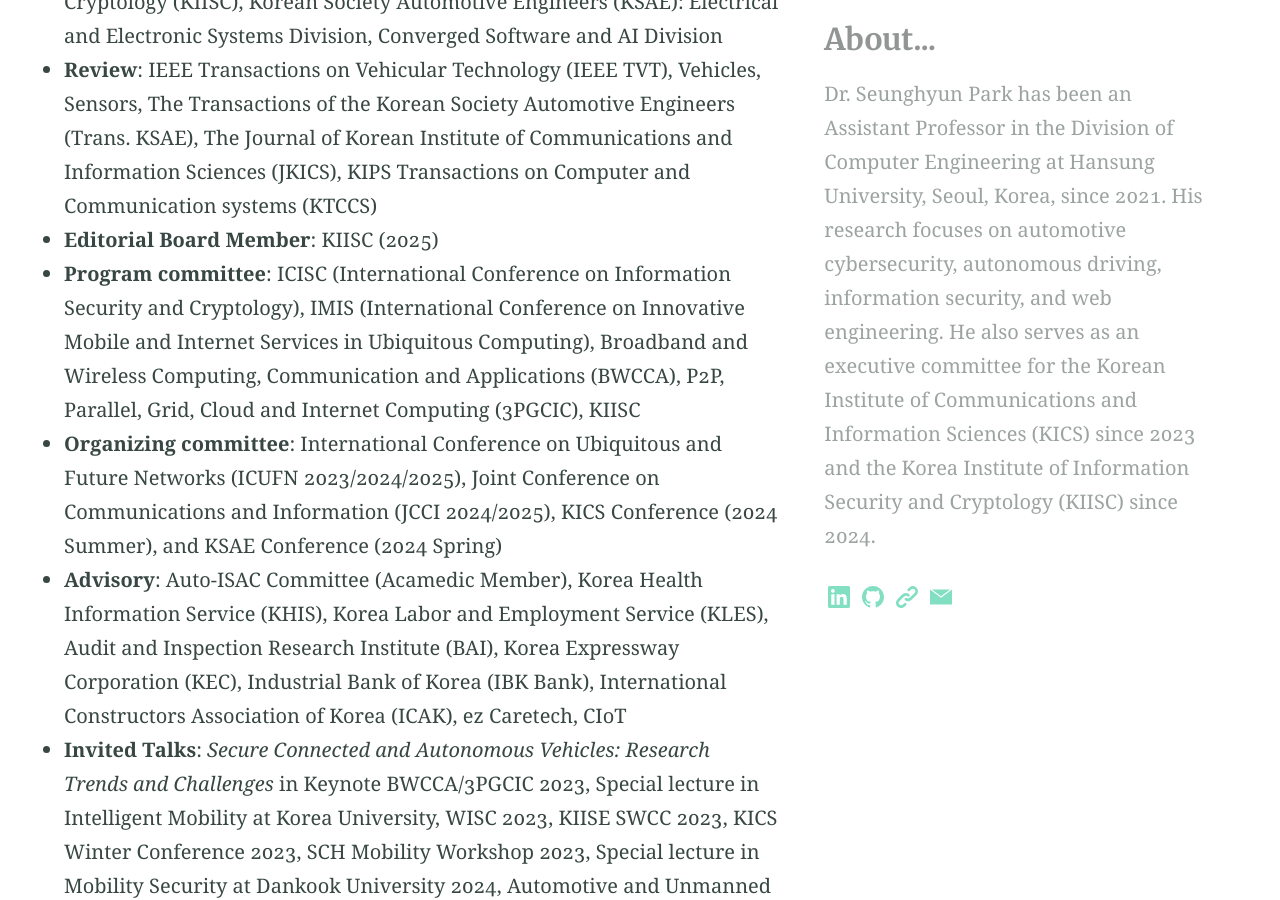
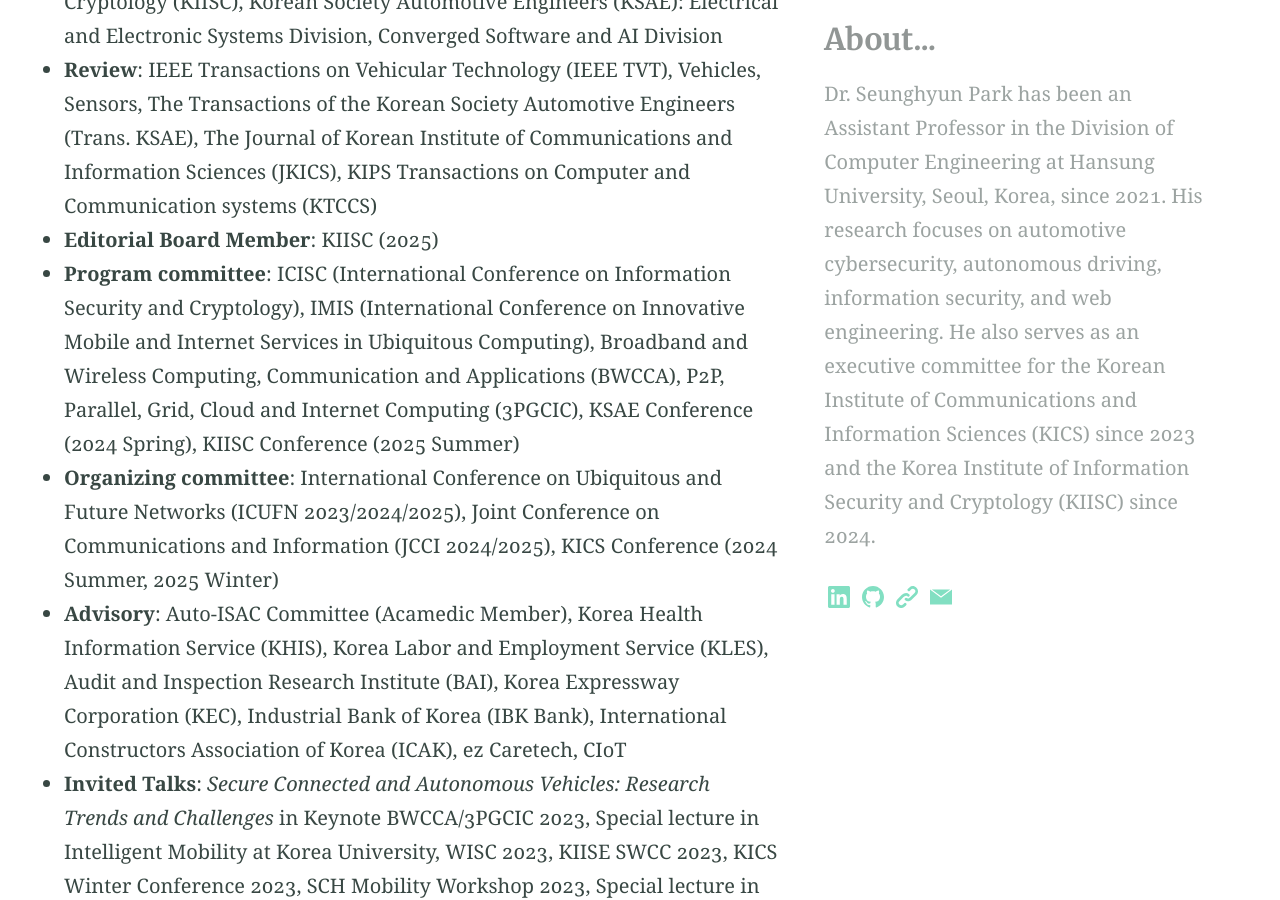
Before and after one commit to imcslab/imcslab.github.io, a Jekyll site: the page built from professor.md, in a window 1280 px wide and 900 px high, scrolled down 2894 px. Built offline with Jekyll 4.4.1, drawn with Linux system fonts in a browser that asks for light colours; some of the changed text lies outside the part shown.

Commit message:
Update professor.md

```diff
--- a/professor.md
+++ b/professor.md
@@ -59,8 +59,8 @@
 * **Executive committee**: The Korean Institute of Communications and Information Sciences (KICS), Korea Institute of Information Security and Cryptology (KIISC), Korean Society Automotive Engineers (KSAE): Electrical and Electronic Systems Division, Converged Software and AI Division
 * **Review**: IEEE Transactions on Vehicular Technology (IEEE TVT), Vehicles, Sensors, The Transactions of the Korean Society Automotive Engineers (Trans. KSAE), The Journal of Korean Institute of Communications and Information Sciences (JKICS), KIPS Transactions on Computer and Communication systems (KTCCS)
 * **Editorial Board Member**: KIISC (2025)
-* **Program committee**: ICISC (International Conference on Information Security and Cryptology), IMIS (International Conference on Innovative Mobile and Internet Services in Ubiquitous Computing), Broadband and Wireless Computing, Communication and Applications (BWCCA), P2P, Parallel, Grid, Cloud and Internet Computing (3PGCIC), KIISC
-* **Organizing committee**: International Conference on Ubiquitous and Future Networks (ICUFN 2023/2024/2025), Joint Conference on Communications and Information (JCCI 2024/2025), KICS Conference (2024 Summer), and KSAE Conference (2024 Spring)
+* **Program committee**: ICISC (International Conference on Information Security and Cryptology), IMIS (International Conference on Innovative Mobile and Internet Services in Ubiquitous Computing), Broadband and Wireless Computing, Communication and Applications (BWCCA), P2P, Parallel, Grid, Cloud and Internet Computing (3PGCIC), KSAE Conference (2024 Spring), KIISC Conference (2025 Summer)
+* **Organizing committee**: International Conference on Ubiquitous and Future Networks (ICUFN 2023/2024/2025), Joint Conference on Communications and Information (JCCI 2024/2025), KICS Conference (2024 Summer, 2025 Winter)
 * **Advisory**: Auto-ISAC Committee (Acamedic Member), Korea Health Information Service (KHIS), Korea Labor and Employment Service (KLES), Audit and Inspection Research Institute (BAI), Korea Expressway Corporation (KEC), Industrial Bank of Korea (IBK Bank), International Constructors Association of Korea (ICAK), ez Caretech, CIoT
 * **Invited Talks**: _Secure Connected and Autonomous Vehicles: Research Trends and Challenges_ in Keynote BWCCA/3PGCIC 2023, Special lecture in Intelligent Mobility at Korea University, WISC 2023, KIISE SWCC 2023, KICS Winter Conference 2023, SCH Mobility Workshop 2023, Special lecture in Mobility Security at Dankook University 2024, Automotive and Unmanned Mobility Security Workshop 2024 at KIISC, Future Communication Technology Workshop 2024 at KICS
 
```
Also changed, not shown: other parts of professor.md (+1 -0 lines).
